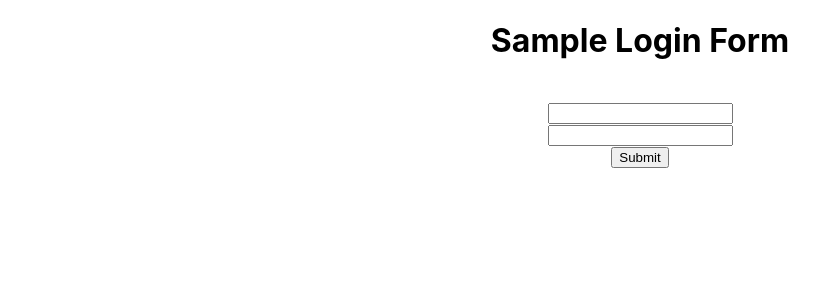
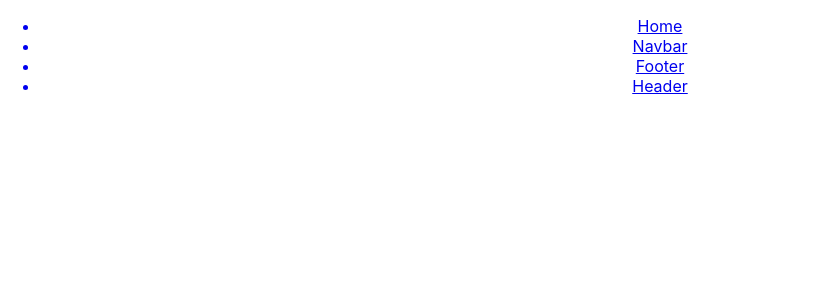
Before and after one commit to Raju-GitHub-Hub/reactjs_sample, a React (Create React App) app: page / in a window 1280 px wide. Shown: the top 300 px of the page, without its empty margins (0-828 px from the left). Built offline with nearby package versions, Linux system fonts and the light colour scheme.

Commit message:
worked on few concepts

```diff
--- a/package.json
+++ b/package.json
@@ -6,6 +6,7 @@
     "@testing-library/jest-dom": "^5.17.0",
     "@testing-library/react": "^13.4.0",
     "@testing-library/user-event": "^13.5.0",
+    "axios": "^1.7.7",
     "babel-loader": "^9.2.1",
     "react": "^18.3.1",
     "react-dom": "^18.3.1",
--- a/src/App.js
+++ b/src/App.js
@@ -1,48 +1,37 @@
 // import React, { useState } from 'react'
 // import Header from './Header';
-import Home from './Home';
+// import Home from './Home';
 // import Footer from './Footer';
-
+// import Calculater from "./Calculater";
+import Footer from "./Footer"
+import Header from "./Header"
+import Home from "./Home"
+import Navbar from "./Navbar"
+import { BrowserRouter,Route,Routes } from "react-router-dom"
 
 
 
 
 function App() {
 
-  // const [data, setData] = useState({
-  //   username: '',
-  //   password: '',
-  // })
-  // const {username,password} = data;
-  // const onChange = e => {
-  //   setData({...data,[e.target.name]:[e.target.value]})
-  // }
-
-  // const submitHandler = e => {
-  //   e.preventDefault();
-  //   console.log(data);
-  // }
-
   return (
     <div>
+      <BrowserRouter>
+      <Home />
+      <Routes>
+        {/* <Route path="/" exact Component={Home} /> */}
+        <Route path="navbar" exact Component={Navbar} />
+        <Route path="footer" exact Component={Footer} />
+        <Route path="header" exact Component={Header} />
+      </Routes>
+      </BrowserRouter>
 
-      {/* <Header /> */}
-      <Home />
-      {/* <Footer /> */}
-      {/* <center>
-        <form onSubmit={submitHandler}>
-          <input type="text" name="username" value={username}
-            onChange={onChange} placeholder="username" /> <br/>
-
-          <input type="password" name="password" value={password}
-            onChange={onChange} placeholder="password" /> <br/>
-
-          <input type="submit" name="submit" />
-
-        </form>
-      </center> */}
+      {/* <Home /> */}
     </div>
   )
 }
 
 export default App
+
+
+// 1800-2222-44 or 1800-208-2244  customercare@unionbankofindia.bank.
--- /dev/null
+++ b/src/Calculater.js
@@ -0,0 +1,44 @@
+// import React, { useState } from 'react'
+
+// const Calculater = () => {
+
+//     const [input, setInput] = useState("");
+//     const [result, setResult] = useState();
+//     const handler = e => {
+//         setInput(e.target.value)
+//     }
+
+//     return (
+//         <div>
+//             <center>
+//                 <h1>Calculater App</h1>
+//                 <input type='text' value={input} name='input' onChange={handler} /> <br />
+//                 <br />
+//                 <button onClick={() => setResult(eval(input))}>Result</button>
+//                 <h4>Result is: {result}</h4>
+
+//                 <button onClick={() => setInput(input+'1')} >1</button>
+//                 <button onClick={() => setInput(input+'2')} >2</button>
+//                 <button onClick={() => setInput(input+'3')} >3</button>
+//                 <button onClick={() => setInput(input+'4')} >4</button>
+//                 <button onClick={() => setInput(input+'5')} >5</button>
+//                 <br />
+//                 <button onClick={() => setInput(input+'6')} >6</button>
+//                 <button onClick={() => setInput(input+'7')} >7</button>
+//                 <button onClick={() => setInput(input+'8')} >8</button>
+//                 <button onClick={() => setInput(input+'9')} >9</button>
+//                 <button onClick={() => setInput(input+'0')} >0</button>
+//                 <br />
+//                 <button onClick={() => setInput(input+'+')} >+</button>
+//                 <button onClick={() => setInput(input+'-')} >-</button>
+//                 <button onClick={() => setInput(input+'*')} >*</button>
+//                 <button onClick={() => setInput(input+'/')} >/</button>
+//                 <button onClick={() => setInput(input+'')} >Clr</button>
+
+
+//             </center>
+//         </div>
+//     )
+// }
+
+// export default Calculater;
--- a/src/Home.js
+++ b/src/Home.js
@@ -1,30 +1,33 @@
-import React, { useState } from 'react'
+// import React, {useEffect, useState} from 'react';
+// import axios from 'axios';
+// import { response } from 'express';
+import { Link } from 'react-router-dom';
 
 const Home = () => {
-    const [data, setData] = useState({
-        usdrname: '',
-        password: '',
-    })
-    const {username,password} = data;
-    const changeHandler = e => {
-        setData({...data,[e.target.name]:[e.target.value]})
-    }
-    const submitHandler = e => {
-        e.preventDefault()
-        console.log(data)
-    }
+  // const [data, setData] = useState([]);
+
+// useEffect(()=>{
+//   axios.get("https://jsonplaceholder.typicode.com/todos").then(
+//     response => setData(response.data)
+//   )
+// },[])
+
   return (
     <div>
       <center>
-                <h1>Sample Login Form</h1> <br/>
-                <form>
-                    <input type="text" name="username" value={username} onChange={changeHandler} />  <br/>
-                    <input type='password' name='password' value={password} onChange={changeHandler} /><br/>
-                    <input type='submit' name='submit' onSubmit={submitHandler} />
-                </form>
+      <ul>
+        <Link to="/"><li> Home </li></Link>
+        <Link to="/Navbar"><li> Navbar </li></Link>
+        <Link to="/footer"><li> Footer </li></Link>
+        <Link to="/header" ><li>Header</li></Link>
+      </ul>
+       {/* {data.map(item => <li key={item.id} >{item.title}</li> )} */}
+
       </center>
     </div>
   )
 }
 
-export default Home
+// laboriosam mollitia et enim quasi adipisci quia provident illum
+
+export default Home;
--- /dev/null
+++ b/src/Navbar.js
@@ -0,0 +1,14 @@
+import React from 'react';
+
+
+const Navbar = () => {
+    return (
+        <div>
+            <h1>This is Navbarr</h1>
+        </div>
+    )
+}
+
+
+
+export default Navbar;
```
Also changed, not shown: 1 other file (tests, documents, lock files or other folders). Lines whose indentation alone changed are shown as unchanged.
